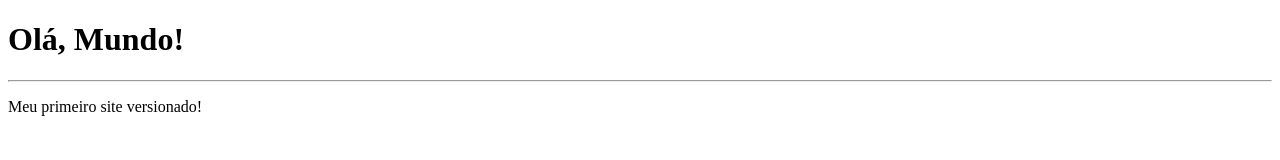
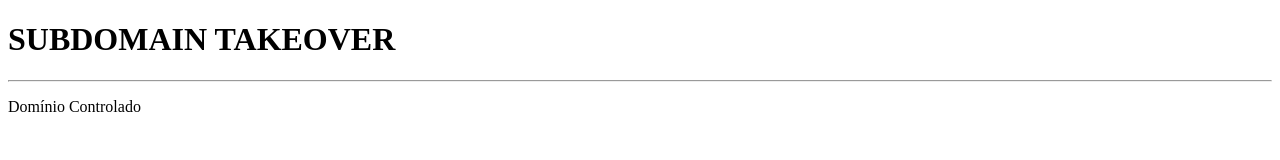
Before and after one commit to mr-m33s33ks/desenvolvimento.com, a plain HTML site: page index.html in a window 1280 px wide. Drawn offline with Linux system fonts and the light colour scheme.

Commit message:
Update index.html

```diff
--- a/index.html
+++ b/index.html
@@ -3,11 +3,11 @@
 <head>
 	<meta charset="UTF-8">
 	<meta name="viewport" content="width=device-width, initial-scale=1.0">
-	<title>Meu primeiro site em repositório</title>
+	<title>Subdomain Takeover</title>
 </head>
 <body>
-	<h1>Olá, Mundo!</h1>
+	<h1>SUBDOMAIN TAKEOVER</h1>
 	<hr>
-	<p>Meu primeiro site versionado!</p>
+	<p>Domínio Controlado</p>
 </body>
 </html>
```
